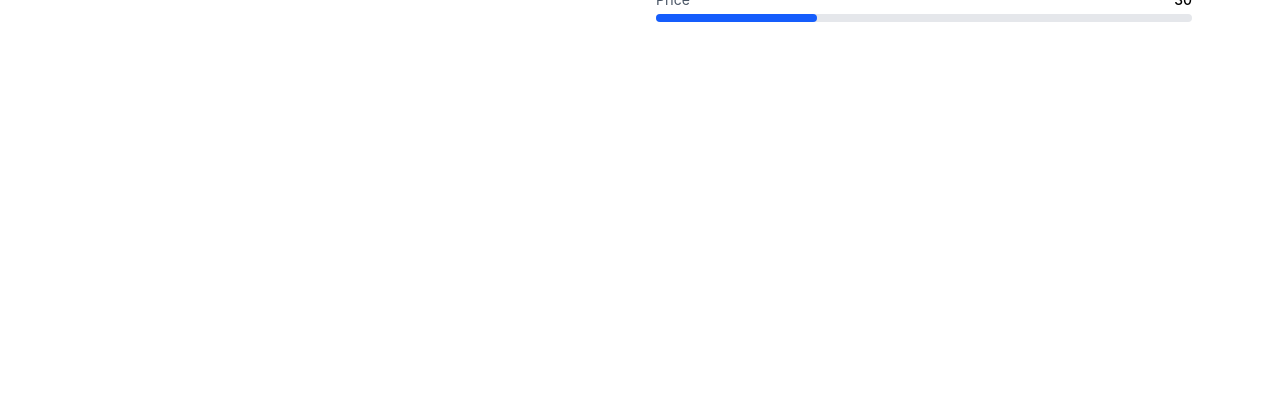
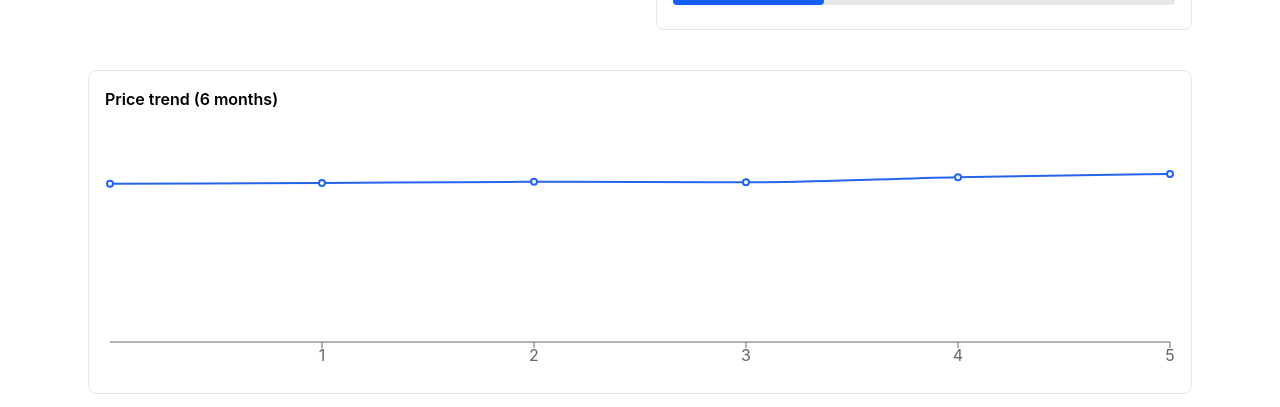
Before and after one commit to younusalinahid/proplens-real-estate-platform, a React (Vite) app: page /property/prop-001 in a window 1280 px wide. Shown: the part 545-952 px from the top of the page. Before the commit the page ends 800 px from the top, so only its background shows below. Built offline with nearby package versions, Linux system fonts and the light colour scheme.

Commit message:
price history chart and install recharts

```diff
--- a/package.json
+++ b/package.json
@@ -14,6 +14,7 @@
     "react": "^19.2.8",
     "react-dom": "^19.2.8",
     "react-router-dom": "^7.18.2",
+    "recharts": "^3.10.1",
     "tailwindcss": "^4.3.3"
   },
   "devDependencies": {
--- a/src/features/property-detail/PropertyDetailsPage.tsx
+++ b/src/features/property-detail/PropertyDetailsPage.tsx
@@ -1,6 +1,7 @@
 import type {Property} from "../../types/property.ts";
 import propertiesData from "../../data/properties.json"
 import {Link, useParams} from "react-router-dom";
+import {Line, LineChart, ResponsiveContainer, Tooltip, XAxis} from "recharts";
 
 const properties = propertiesData as Property[];
 
@@ -70,16 +71,32 @@ function PropertiesDetailsPage() {
                                 {property.score.overall}
                             </span>
                         </div>
+                        <ScoreBar label="Price" value={property.score.price}/>
+                        <ScoreBar label="Price" value={property.score.location}/>
+                        <ScoreBar label="Price" value={property.score.size}/>
+                        <ScoreBar label="Price" value={property.score.amenities}/>
                     </div>
-                    <ScoreBar label="Price" value={property.score.price} />
-                    <ScoreBar label="Price" value={property.score.location} />
-                    <ScoreBar label="Price" value={property.score.size} />
-                    <ScoreBar label="Price" value={property.score.amenities} />
-
                 </div>
             </div>
+
+            <div className="mt-10 border border-gray-200 rounded-lg p-4">
+                <h3 className="font-semibold mb-4">Price trend (6 months)</h3>
+                <ResponsiveContainer width="100%" height={250}>
+                    <LineChart data={property.priceHistory}>
+                        <XAxis/>
+                        <Tooltip/>
+                        <Line
+                            type="monotone"
+                            dataKey="price"
+                            stroke="#2563eb"
+                            strokeWidth={2}
+                        />
+                    </LineChart>
+                </ResponsiveContainer>
+            </div>
         </div>
-    )
+
+    );
 }
 
 export default PropertiesDetailsPage;
```
Also changed, not shown: 1 other file (tests, documents, lock files or other folders).
